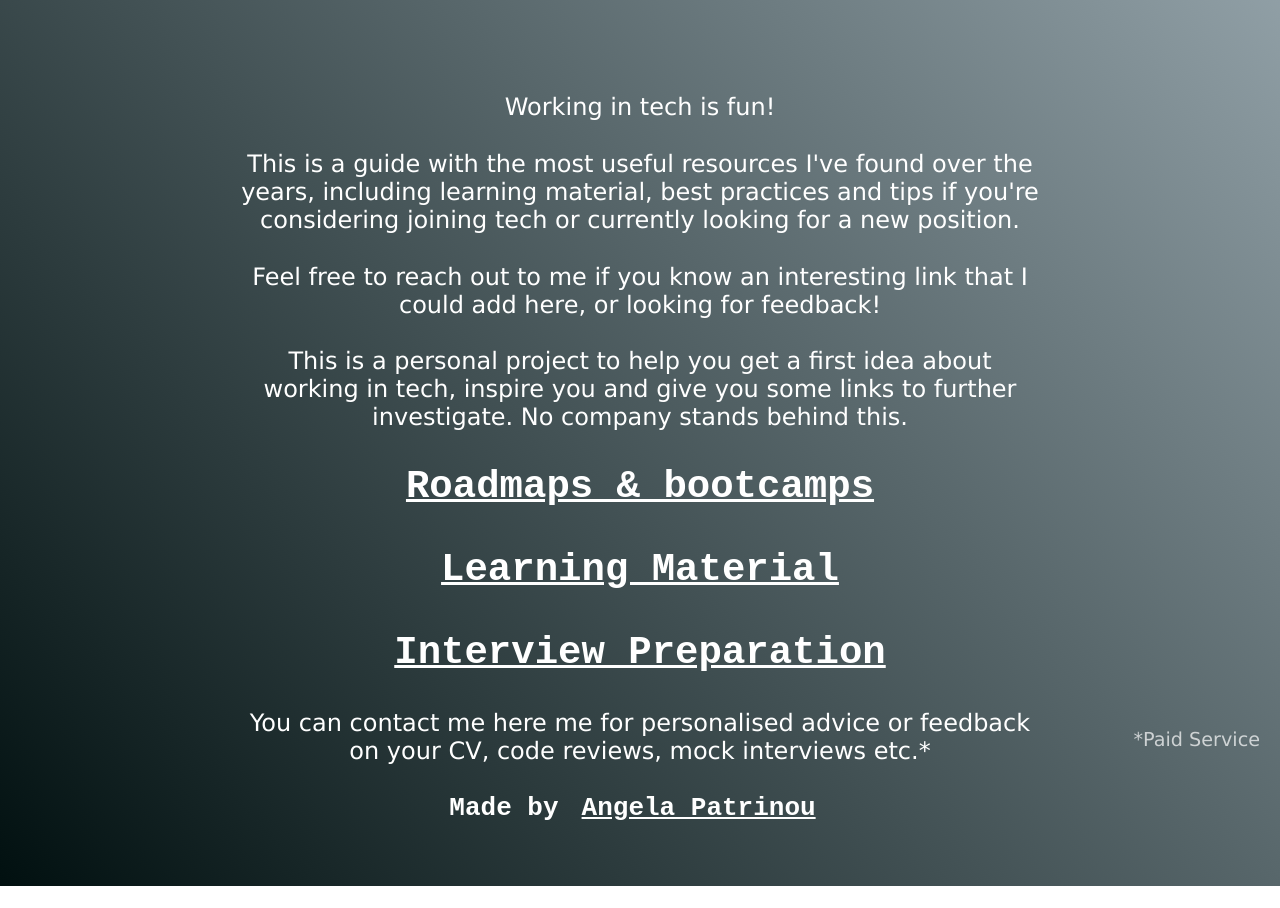
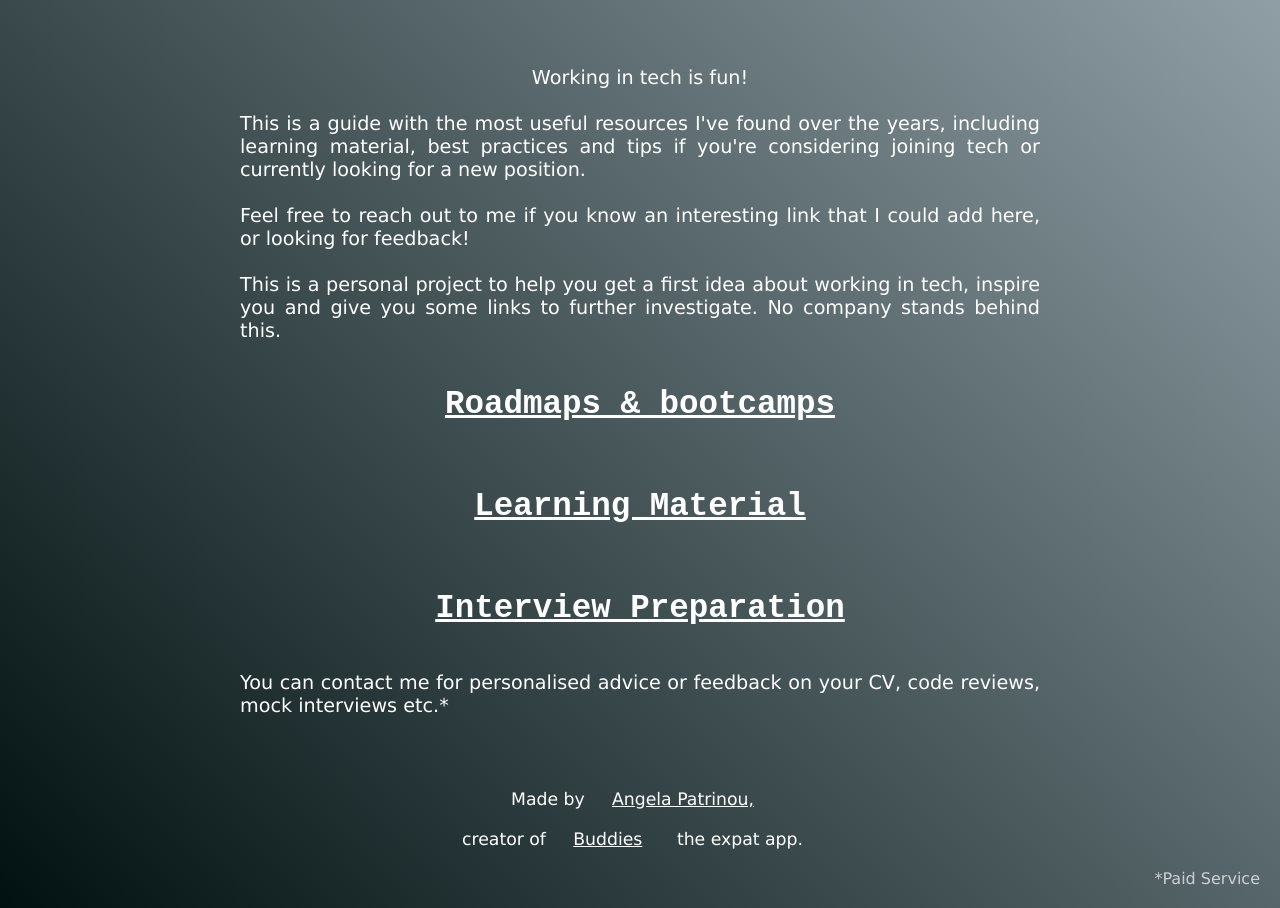
Before and after one commit to patrinoua/work-in-tech, a React (Create React App) app: page / in a window 1280 px wide. Shown: the part 147-1055 px from the top of the page. Before the commit the page ends 1033 px from the top, so only its background shows below. Built offline with nearby package versions, Linux system fonts and the light colour scheme.

Commit message:
alignment and sizes

```diff
--- a/src/App.js
+++ b/src/App.js
@@ -16,18 +16,18 @@ const Container = styled.div`
 	background: -webkit-linear-gradient(0.62turn, #99a8af, #011010);
 `
 const Title = styled.h1`
-	font-size: 120px;
-	font-size: 9em;
+	font-size: 8em;
 	margin: 0.4em;
-	background: white; //-webkit-linear-gradient(0.5turn, #eee, #133);
-	-webkit-background-clip: text;
-	-webkit-text-fill-color: transparent;
+	color: white;
+	text-align: center;
 `
 const Regular = styled.h4`
+	font-size: 1.2em;
 	max-width: 800px;
 	margin: 0.6em;
-	font-size: 1.5em;
-	text-align: center;
+	margin-right: 1em;
+	margin-left: 1em;
+	text-align: justify;
 	color: ${regularColor};
 	font-family: verdana;
 	font-weight: 100;
@@ -36,11 +36,10 @@ const A = styled.a`
 	text-decoration-color: ${headlineColor};
 `
 const H2 = styled.h2`
-	font-size: 3em;
-	margin: 0.5em;
-
-	/* font-family: 'Montserrat', sans-serif; */
+	font-size: 2.5em;
+	margin: 1em 0;
 	letter-spacing: 0.2;
+	text-align: center;
 	color: ${headlineColor};
 `
 const H3 = styled(H2)`
@@ -87,28 +86,46 @@ function App() {
 				<H2>Interview Preparation</H2>
 			</A>
 			<Regular>
-				You can contact me here me for personalised advice or feedback on your
-				CV, code reviews, mock interviews etc.*
+				You can contact me for personalised advice or feedback on your CV, code
+				reviews, mock interviews etc.*
 			</Regular>
-			<div style={{ display: 'flex', marginRight: '15px' }}>
-				<H3 style={{ marginRight: '10px' }}>Made by </H3>
+			<div
+				style={{
+					display: 'flex',
+					marginRight: '15px',
+					fontSize: '.9em',
+					marginTop: 50,
+				}}
+			>
+				<Regular style={{ marginRight: '10px' }}>Made by </Regular>
 				<a
 					href='https://angelapatrinou.com'
 					target='_blank'
 					rel='noopener noreferrer'
-					style={{ textDecorationColor: 'white', marginBottom: 50 }}
+					style={{ textDecorationColor: 'white' }}
 				>
-					<H3> Angela Patrinou</H3>
+					<Regular>Angela Patrinou,</Regular>
 				</a>
+			</div>
+			<div style={{ display: 'flex', marginRight: '15px', fontSize: '.9em' }}>
+				<Regular style={{ marginRight: '10px' }}>creator of</Regular>
+				<a
+					href='https://angelapatrinou.com'
+					target='_blank'
+					rel='noopener noreferrer'
+					style={{ textDecorationColor: 'white' }}
+				>
+					<Regular>Buddies</Regular>
+				</a>
+				<Regular>the expat app.</Regular>
 			</div>
 			<Regular
 				style={{
 					alignSelf: 'flex-end',
 					marginRight: 20,
-					fontSize: '1.2em',
+					fontSize: '1em',
 					opacity: '0.7',
-					position: 'absolute',
-					bottom: -110,
+					marginBottom: 20,
 				}}
 			>
 				*Paid Service
```
Also changed, not shown: firebase.json (added), 2 other files (tests, documents, lock files or other folders).
